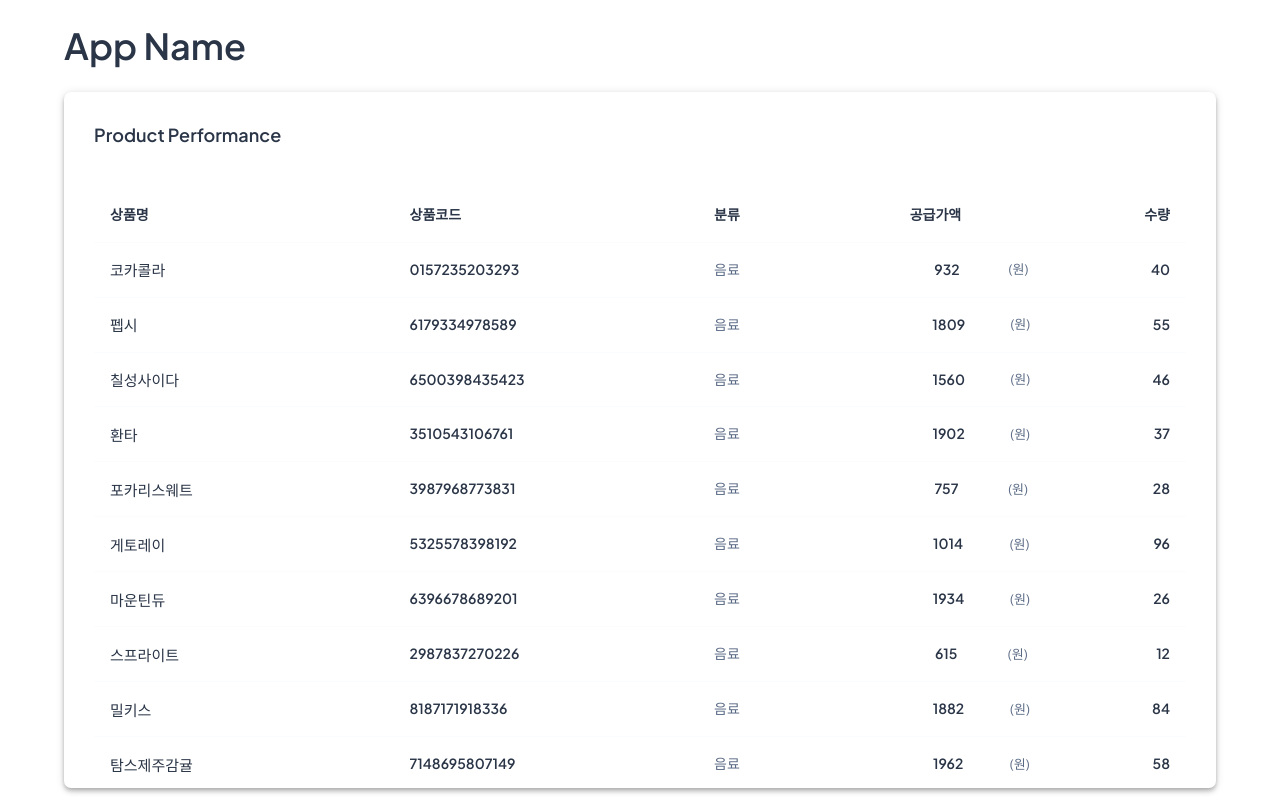
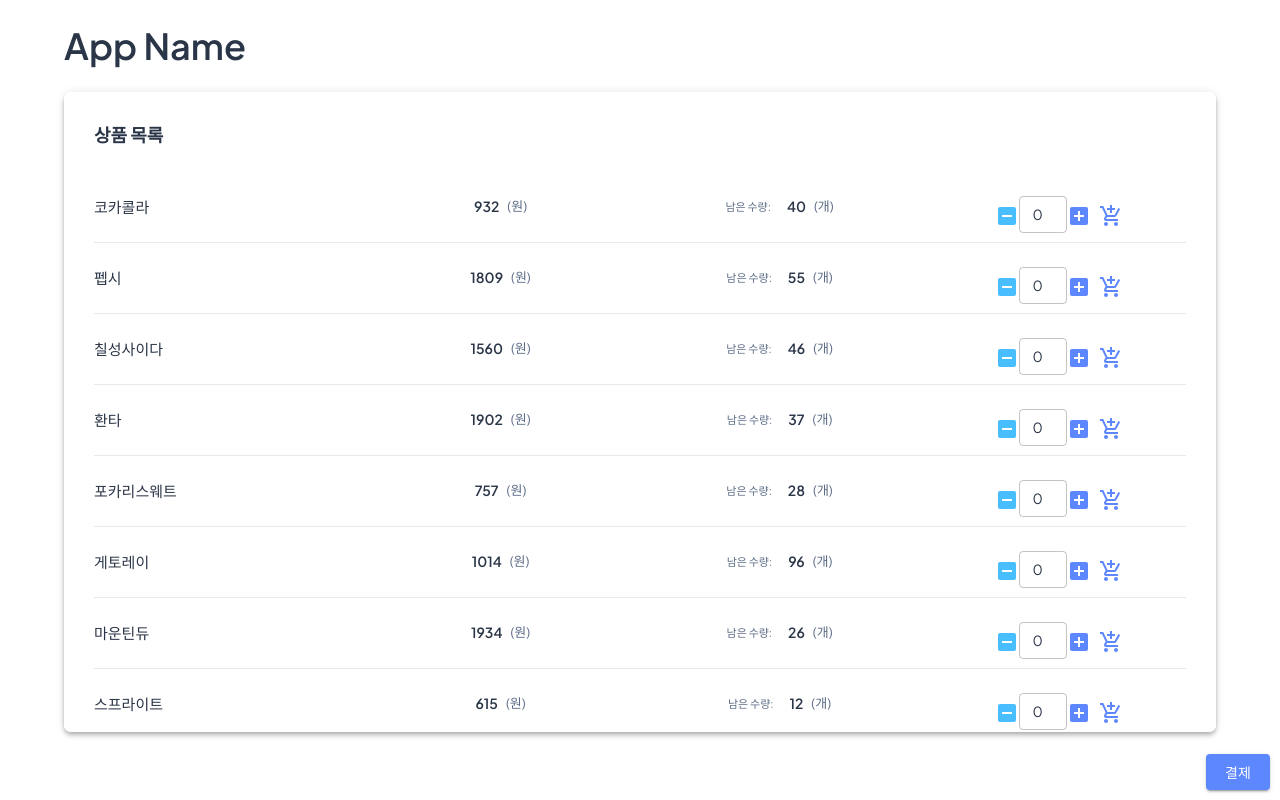
Before and after one commit to mye280c37/ble-ussa, a Next.js app: page / in a window 1280 px wide. Built offline with nearby package versions, Linux system fonts and the light colour scheme.

Commit message:
Construct initial page for customers

```diff
--- /dev/null
+++ b/src/app/dashboard/components/ProductList.tsx
@@ -0,0 +1,119 @@
+
+import {
+    Typography, Box,
+    Grid,
+    Button,
+    IconButton,
+    TextField,
+    Divider
+} from '@mui/material';
+// import IconButton from '@mui/material/IconButton';
+import AddShoppingCartIcon from '@mui/icons-material/AddShoppingCart';
+import AddBoxIcon from '@mui/icons-material/AddBox';
+import IndeterminateCheckBoxIcon from '@mui/icons-material/IndeterminateCheckBox';
+import DashboardCard from '@/app/dashboard/components/shared/DashboardCard';
+import Products from '../../../data/products';
+
+
+const ProductList = () => {
+    return (
+        <Box sx={{ height: "100%"}}>
+            <DashboardCard title="상품 목록" height='80dvh'>
+                <Box sx={{ overflow: 'auto', width: 'auto', pt: 3 }}>
+                    {Products.map((product) => (
+                        <Box sx={{ pb: 3 }}>
+                            <Grid container spacing={3} key={product.name}>
+                                <Grid item xs={6} lg={3}>
+                                    <Typography
+                                        sx={{
+                                            fontSize: "15px",
+                                            fontWeight: "500",
+                                        }}
+                                    >
+                                        {product.name}
+                                    </Typography>
+                                </Grid>
+                                <Grid item xs={6} lg={3}>
+                                    <Box sx={{
+                                        display: "flex",
+                                        alignItems: "center",
+                                        justifyContent: "center",
+                                    }}>
+                                        <Typography variant="subtitle2" fontWeight={600}>
+                                            {product.price}
+                                        </Typography>
+                                        <Typography
+                                            color="textSecondary"
+                                            sx={{
+                                                fontSize: "13px",
+                                                pl: 1
+                                            }}
+                                        >
+                                            ({product.currency})
+                                        </Typography>
+                                    </Box>
+                                </Grid>
+                                <Grid item xs={6} lg={3}>
+                                    <Box sx={{
+                                        display: "flex",
+                                        alignItems: "center",
+                                        justifyContent: { xs: "start", lg: "center" },
+                                    }}>
+                                        <Typography
+                                            color="textSecondary"
+                                            sx={{
+                                                fontSize: "11px",
+                                                pr: 2
+                                            }}
+                                        >
+                                            남은 수량:
+                                        </Typography>
+                                        <Typography variant="subtitle2" fontWeight={600}>
+                                        {product.quantity}
+                                        </Typography>
+                                        <Typography
+                                            color="textSecondary"
+                                            sx={{
+                                                fontSize: "13px",
+                                                pl: 1
+                                            }}
+                                        >
+                                            ({product.unit})
+                                        </Typography>
+                                    </Box>
+                                </Grid>
+                                <Grid item xs={6} lg={3}>
+                                    <Box sx={{ display: "flex", justifyContent: "center" }}>
+                                        <IconButton color="secondary" sx={{ pl: 0, pr: 0}} aria-label="remove from shopping cart">
+                                            <IndeterminateCheckBoxIcon />
+                                        </IconButton>
+                                        <TextField
+                                            id="outlined-basic"
+                                            variant="outlined"
+                                            sx={{ width: "48px" }}
+                                            size="small"
+                                            defaultValue={0}
+                                        />
+                                        <IconButton color="primary" sx={{ pl: 0, pr: 0}} aria-label="add to shopping cart">
+                                            <AddBoxIcon />
+                                        </IconButton>
+                                        <IconButton color="primary" aria-label="add to shopping cart" sx={{ pr:0 }}>
+                                            <AddShoppingCartIcon />
+                                        </IconButton>
+                                    </Box>
+                                </Grid>
+                            </Grid>
+                            <Divider sx={{ color: "darkgray", pt: "3px", pb: "3px" }} />
+                        </Box>
+                    ))}
+                </Box>
+            </DashboardCard>
+            {/* <Box sx={{ height: "6%", textAlign: "right" }}>
+            <Button variant="contained">결제</Button>
+            </Box> */}
+            <Button variant="contained" sx={{ position: "absolute", right: 10, bottom: 10 }}>결제</Button>
+        </Box>
+    );
+};
+
+export default ProductList;
--- a/src/app/dashboard/components/shared/DashboardCard.tsx
+++ b/src/app/dashboard/components/shared/DashboardCard.tsx
@@ -11,6 +11,14 @@
   headsubtitle?: string | JSX.Element;
   children?: JSX.Element;
   middlecontent?: string | JSX.Element;
+  height?: string;
+};
+
+const dashboardCardStyle = {
+  "padding": 0,
+  "overflow": "scroll",
+  "-ms-overflow-style": "none", /* IE and Edge */
+  "scrollbar-width": "none" /* Firefox */
 };
 
 const DashboardCard = ({
@@ -23,9 +31,10 @@
   headtitle,
   headsubtitle,
   middlecontent,
+  height
 }: Props) => {
   return (
-    <Card sx={{ padding: 0, height: "100%" }} elevation={4} variant={undefined}>
+    <Card sx={{...dashboardCardStyle, height: height? height: "100%"}} elevation={4} variant={undefined}>
       {cardheading ? (
         <CardContent>
           <Typography variant="h5">{headtitle}</Typography>
--- a/src/app/page.tsx
+++ b/src/app/page.tsx
@@ -1,15 +1,16 @@
 'use client'
 import { Box, Container, Typography } from '@mui/material';
 // components
+import ProductList from './dashboard/components/ProductList';
 import ProductPerformance from '@/app/dashboard/components/dashboard-item/ProductPerformance';
 
 const Root = () => {
   return (
     <Container>
     {/* <PageContainer title="Dashboard" description="this is Dashboard"> */}
-      <Typography variant="h1" sx={{ mb: 3, mt: 3 }}>App Name</Typography>
-      <Box sx={{ height: "87%" }}>
-        <ProductPerformance />
+      <Typography variant="h1" sx={{ pt: 3, pb: 3 }}>App Name</Typography>
+      <Box sx={{ height: "90dvh" }}>
+        <ProductList />
       </Box>
     {/* </PageContainer> */}
     </Container>
```
